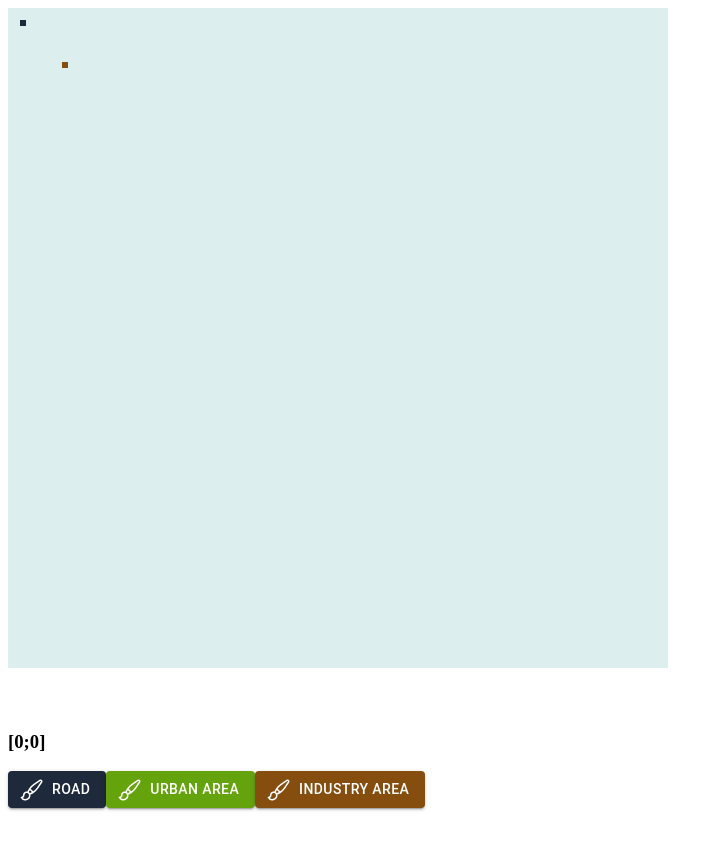
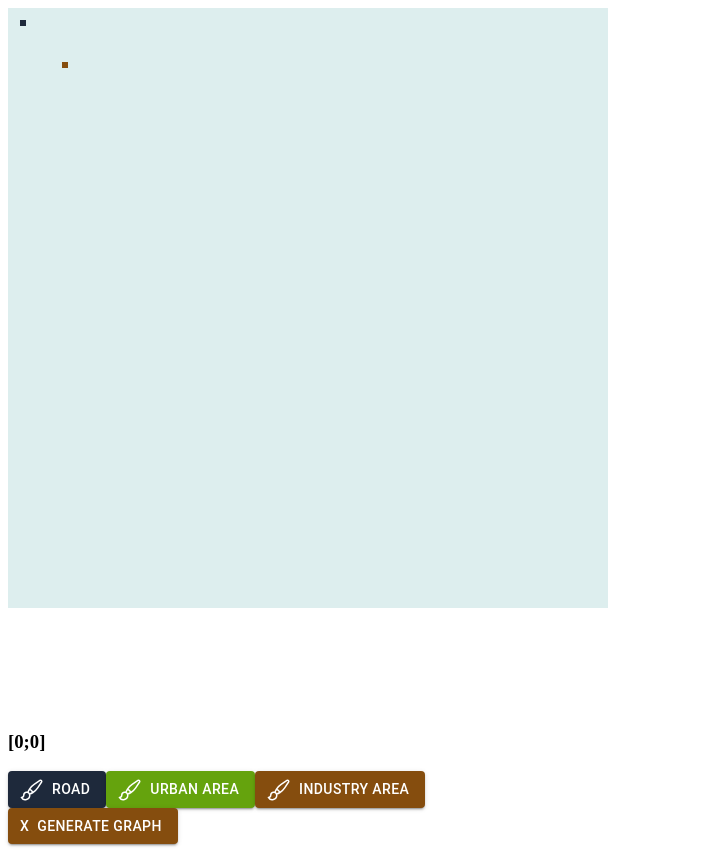
Before and after one commit to unitax13/trafficsim-js, a React (Vite) app: page / in a window 1280 px wide. Shown: the whole page, without its empty margins (0-724 px from the left). Before the commit the page ends 816 px from the top, so only its background shows below. Built offline with nearby package versions, Linux system fonts and the light colour scheme.

Commit message:
graph maker kinda works

```diff
--- a/src/classes/GraphNode.ts
+++ b/src/classes/GraphNode.ts
@@ -1,13 +1,16 @@
 class GraphNode {
   public x: number;
   public y: number;
-  public neighbours: GraphNode[] | null = [];
-  public distances: number[] = [0, 0, 0, 0];
-  public passengers: number[] = [0, 0, 0, 0];
-  public capacities: number[] = [0, 0, 0, 0];
+  public neighbours: GraphNode[] | null = new Array(4);
+  public distances: number[] | null = new Array(4);
+  public passengers: number[] | null = new Array(4);
+  public capacities: number[] | null = new Array(4);
 
   public constructor(x: number, y: number) {
     this.x = x;
     this.y = y;
+    this.neighbours = new Array(4);
   }
 }
+
+export default GraphNode;
--- a/src/components/Canvas.tsx
+++ b/src/components/Canvas.tsx
@@ -16,9 +16,11 @@ interface CanvasProps {
     by: number,
     fieldType: FieldType
   ) => void;
+  generateGraph: () => GraphNode[] | undefined;
 }
 
 function Canvas(props: CanvasProps) {
+  const graphNodesRef = useRef<GraphNode[] | null | undefined>(null);
   let color = "black";
   const canvasWidth = 800;
   const canvasHeight = 700;
@@ -74,7 +76,7 @@ function Canvas(props: CanvasProps) {
     console.log("Reloading");
     const canvas = canvasRef.current;
 
-    const ctx = canvas.getContext("2d");
+    const ctx = canvas!.getContext("2d");
     contextRef.current = ctx;
 
     drawMainGrid(ctx);
@@ -84,7 +86,7 @@ function Canvas(props: CanvasProps) {
   useEffect(() => {
     console.log("reloaded from isDrawing");
     const canvas = canvasRef.current;
-    const ctx = canvas.getContext("2d");
+    const ctx = canvas!.getContext("2d");
     drawMainGrid(ctx);
     drawCursorSingleSelection(ctx);
     if (leftIsPressed.current || rightIsPressed.current) {
@@ -96,7 +98,23 @@ function Canvas(props: CanvasProps) {
         fieldPressedY.current
       );
     }
+    drawNodeNumbers(ctx);
   }, [isDrawing]);
+
+  function drawNodeNumbers() {
+    if (props.graphNodes) {
+      for (let i = 0; i < props.graphNodes.length; i++) {
+        let node: GraphNode = props.graphNodes.get().get(i);
+        color = "black";
+        ctx.fillText(
+          i,
+          node.x * fieldWidth * cameraScale + fieldWidth * cameraScale,
+          node.y * fieldWidth * cameraScale,
+          fieldWidth * cameraScale
+        );
+      }
+    }
+  }
 
   function drawMainGrid(ctx) {
     //console.log("drawing");
@@ -439,6 +457,18 @@ function Canvas(props: CanvasProps) {
     console.log(e.key);
   };
 
+  function generateGraphButtonPressed() {
+    graphNodesRef.current = props.generateGraph();
+    if (graphNodesRef.current !== undefined) {
+      console.log("not undefined ", graphNodesRef.current.length);
+      graphNodesRef.current.forEach((node: GraphNode) => {
+        console.log("hello");
+        console.log(node.x, node.y);
+        console.log(node.distances!.toString());
+      });
+    }
+  }
+
   return (
     <>
       <div className="border-black border-top border">
@@ -506,6 +536,16 @@ function Canvas(props: CanvasProps) {
             Industry area
           </Button>
         </div>
+        <Button
+          startIcon={"X"}
+          variant="contained"
+          className="bg-yellow-800 hover:bg-yellow-900"
+          onClick={(e) => {
+            generateGraphButtonPressed();
+          }}
+        >
+          Generate graph
+        </Button>
       </div>
     </>
   );
--- a/src/components/MainCanvasElement.tsx
+++ b/src/components/MainCanvasElement.tsx
@@ -1,8 +1,9 @@
 import Canvas from "./Canvas";
 import "../index.css";
 import { Button } from "@mui/material";
-import { useState } from "react";
+import { useRef, useState } from "react";
 import FieldType from "../enums/FieldType";
+import GraphNode from "../classes/GraphNode";
 
 function MainCanvasElement() {
   function placePerpendicularLineBetween(
@@ -111,8 +112,8 @@ function MainCanvasElement() {
     }
   }
 
-  const numRows = 110;
-  const numColumns = 110;
+  const numRows = 100;
+  const numColumns = 100;
   let fieldArray: FieldType[][] = [];
   // const [stateFieldArray, setStateFieldArray] = useState<FieldType[][]>();
 
@@ -141,6 +142,151 @@ function MainCanvasElement() {
     // setStateFieldArray(fieldArray);
   }
 
+  function generateGraph() {
+    let width = numColumns;
+    let height = numRows;
+
+    let graphNodes: GraphNode[] = new Array();
+
+    let data: FieldType[] = new Array();
+    console.log(fieldArray.toString());
+    for (let i = 0; i < height; i++) {
+      if (width >= 0) {
+        data = [...data, ...fieldArray[i]];
+      }
+    }
+    console.log(data.toString());
+
+    let start: GraphNode | null = null;
+    let end: GraphNode | null = null;
+
+    let topNodes = new Array<GraphNode | null>(width);
+    let count: number = 0;
+
+    let rowOffset: number = 0;
+    let rowAboveOffset: number = 0;
+    let rowBelowOffset: number = 0;
+
+    let t: GraphNode | null = null;
+
+    for (let y = 0; y < height; y++) {
+      rowOffset = y * width;
+      rowAboveOffset = rowOffset - width;
+      rowBelowOffset = rowOffset + width;
+
+      let prv: FieldType = FieldType.Empty;
+      let cur: FieldType = FieldType.Empty;
+      let nxt: FieldType = data[rowOffset + 1];
+
+      let leftNode: GraphNode | null = null;
+
+      for (let x = 0; x < width - 1; x++) {
+        prv = cur;
+        cur = nxt;
+        nxt = data[rowOffset + x + 1];
+
+        let n: GraphNode | null = null;
+
+        if (cur != FieldType.Road1) {
+          // ON WALL - No action
+          continue;
+        }
+
+        if (prv == FieldType.Road1) {
+          if (nxt == FieldType.Road1) {
+            //PATH PATH PATH
+            //Create node only if paths above or below
+            if (
+              data[rowAboveOffset + x] == FieldType.Road1 ||
+              data[rowBelowOffset + x] == FieldType.Road1
+            ) {
+              n = new GraphNode(y, x);
+              leftNode!.neighbours![1] = n;
+              n!.neighbours![3] = leftNode;
+              leftNode = n;
+            }
+          } else {
+            // PATH PATH WALL
+            //Create path at end of corridor
+            n = new GraphNode(y, x);
+            leftNode!.neighbours![1] = n;
+            n!.neighbours![3] = leftNode;
+            leftNode = null;
+          }
+        } else {
+          if (nxt == FieldType.Road1) {
+            //WALL PATH PATH
+            //Create path at start of corridor
+            n = new GraphNode(y, x);
+            leftNode = n;
+          } else {
+            //WALL PATH WALL
+            //Create node only if in dead end
+            if (
+              data[rowAboveOffset + x] != FieldType.Road1 ||
+              data[rowBelowOffset + x] != FieldType.Road1
+            ) {
+              //System.out.println("Create node in dead end");
+              n = new GraphNode(y, x);
+            }
+          }
+        }
+
+        if (n != null) {
+          if (data[rowAboveOffset + x] == FieldType.Road1) {
+            t = topNodes[x];
+            t!.neighbours![2] = n;
+            n!.neighbours![0] = t;
+          }
+
+          if (data[rowBelowOffset + x] == FieldType.Road1) {
+            topNodes[x] = n;
+          } else {
+            topNodes[x] = null;
+          }
+
+          graphNodes.push(n);
+          count++;
+        }
+      }
+    }
+    rowOffset = (height - 1) * width;
+    for (let x = 0; x < width; x++) {
+      if (data[rowOffset + x] == FieldType.Road1) {
+        end = new GraphNode(height - 1, x);
+        t = topNodes[x];
+        t!.neighbours![2] = end;
+        end!.neighbours![0] = t;
+
+        graphNodes.push(end);
+        count++;
+        break;
+      }
+    }
+
+    graphNodes.forEach((gn) => {
+      for (let i = 0; i < gn!.neighbours!.length; i++) {
+        let neighbour: GraphNode | null = gn.neighbours![i];
+        if (neighbour != null) {
+          let dist: number = Math.sqrt(
+            (gn.x - neighbour.x) * (gn.x - neighbour.x) +
+              (gn.y - neighbour.y) * (gn.y - neighbour.y)
+          );
+          gn.distances![i] = dist;
+
+          for (let j = 0; j < neighbour.neighbours!.length; j++) {
+            let n: GraphNode = neighbour.neighbours![j];
+            if (n != null && n == gn) {
+              neighbour.distances![j] = dist;
+            }
+          }
+        }
+      }
+    });
+    console.log("generated");
+    return graphNodes;
+  }
+
   //initPopulation();
 
   return (
@@ -152,6 +298,7 @@ function MainCanvasElement() {
           fieldArray={fieldArray}
           setFieldValue={setFieldValue}
           placeRectangleBetween={placeRectangleBetween}
+          generateGraph={generateGraph}
         />
       </div>
     </>
```
Also changed, not shown: src/logic/graph.ts (added).
